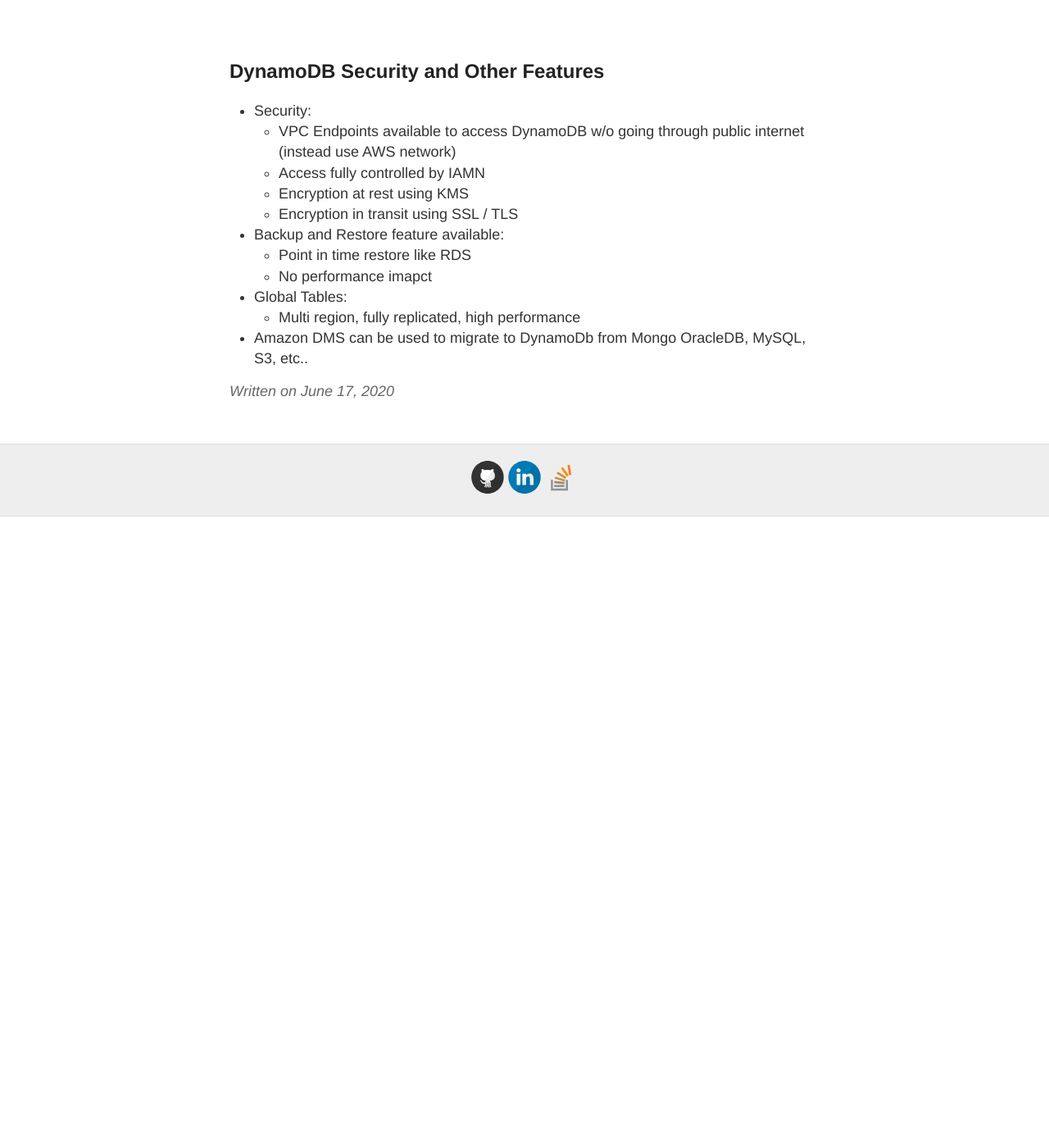
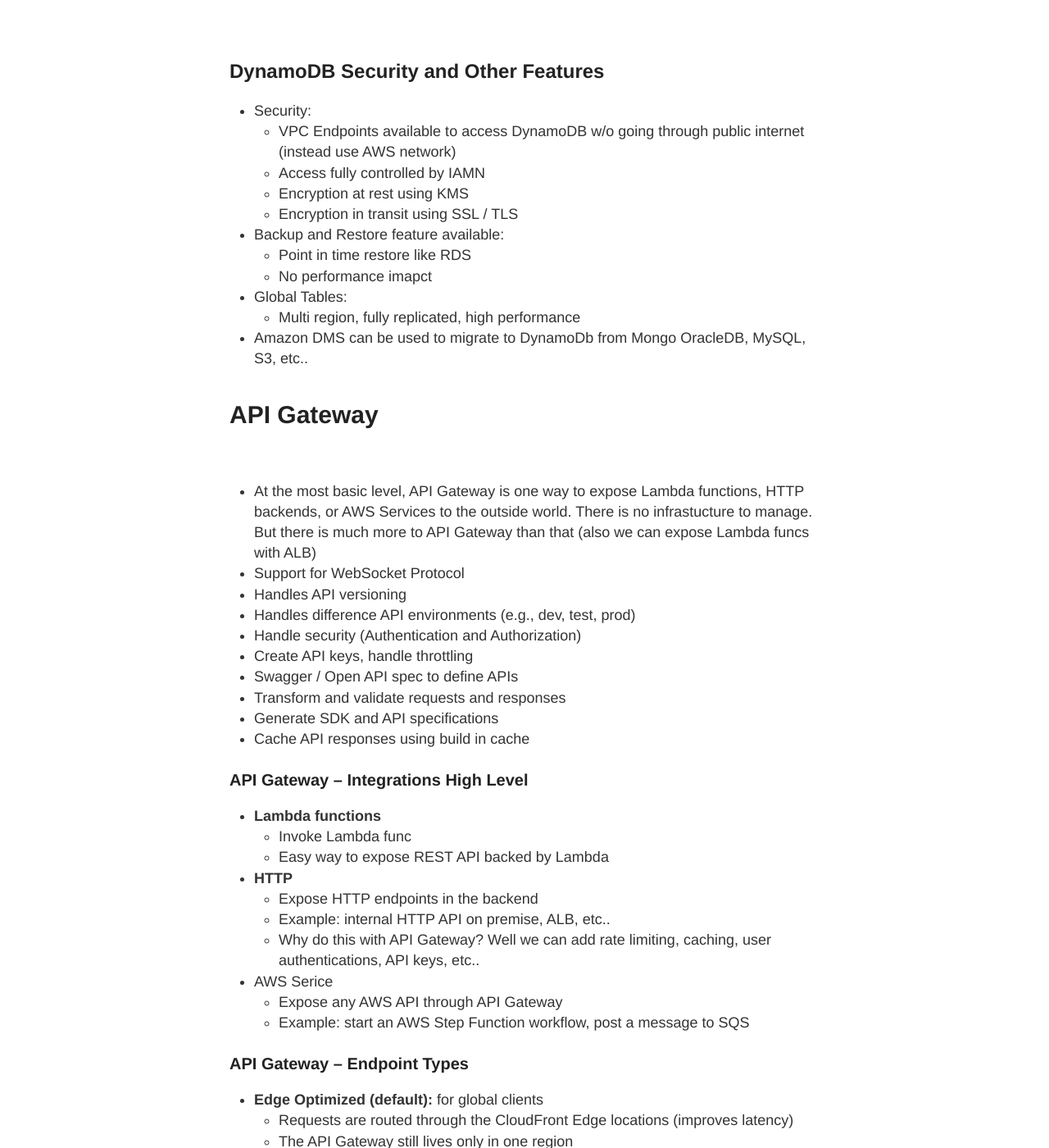
Before and after one commit to gutucristian/gutucristian.github.io, a Jekyll site: the page built from _posts/2020-06-17-Amazon-Web-Services-(AWS).md, in a window 1280 px wide and 1400 px high, scrolled down 164142 px. Shown: the whole window at 82% size. Built offline with Jekyll 4.4.1, drawn with Linux system fonts in a browser that asks for light colours; our own code applies the rules of GitHub Pages for plain Markdown files; before the commit the page ends 164772 px from its top, so only the background shows below that; some of the changed text lies outside the part shown.

Commit message:
Update 2020-06-17-Amazon-Web-Services-(AWS).md

```diff
--- a/_posts/2020-06-17-Amazon-Web-Services-(AWS).md
+++ b/_posts/2020-06-17-Amazon-Web-Services-(AWS).md
@@ -4470,3 +4470,51 @@
 - Global Tables:
   - Multi region, fully replicated, high performance
 - Amazon DMS can be used to migrate to DynamoDb from Mongo OracleDB, MySQL, S3, etc..
+
+# API Gateway
+
+![]()
+
+- At the most basic level, API Gateway is one way to expose Lambda functions, HTTP backends, or AWS Services to the outside world. There is no infrastucture to manage. But there is much more to API Gateway than that (also we can expose Lambda funcs with ALB)
+- Support for WebSocket Protocol
+- Handles API versioning
+- Handles difference API environments (e.g., dev, test, prod)
+- Handle security (Authentication and Authorization)
+- Create API keys, handle throttling
+- Swagger / Open API spec to define APIs
+- Transform and validate requests and responses
+- Generate SDK and API specifications
+- Cache API responses using build in cache
+
+### API Gateway -- Integrations High Level
+
+- **Lambda functions**
+  - Invoke Lambda func
+  - Easy way to expose REST API backed by Lambda
+- **HTTP**
+  - Expose HTTP endpoints in the backend
+  - Example: internal HTTP API on premise, ALB, etc..
+  - Why do this with API Gateway? Well we can add rate limiting, caching, user authentications, API keys, etc..
+- AWS Serice
+  - Expose any AWS API through API Gateway
+  - Example: start an AWS Step Function workflow, post a message to SQS
+
+### API Gateway -- Endpoint Types
+
+- **Edge Optimized (default):** for global clients
+  - Requests are routed through the CloudFront Edge locations (improves latency)
+  - The API Gateway still lives only in one region
+- **Regional:**
+  - For clients within same region
+- **Private:**
+  - Can only be accesed from your VPC using an interface VPC endpoint (ENI)
+  - Can use a resource policy to define access
+
+## API Gateway -- Deployment Stages
+
+- Making changes in API Gateway does not mean they are effective right away
+- You need to "deploy" these changes for them to take effect
+- Changes are deployed to "Stages"
+- Use any naming you want for stages
+- Each stage has it own config params
+- Stages can be rolled back to a previous version (stage deployment history is kept)
```
